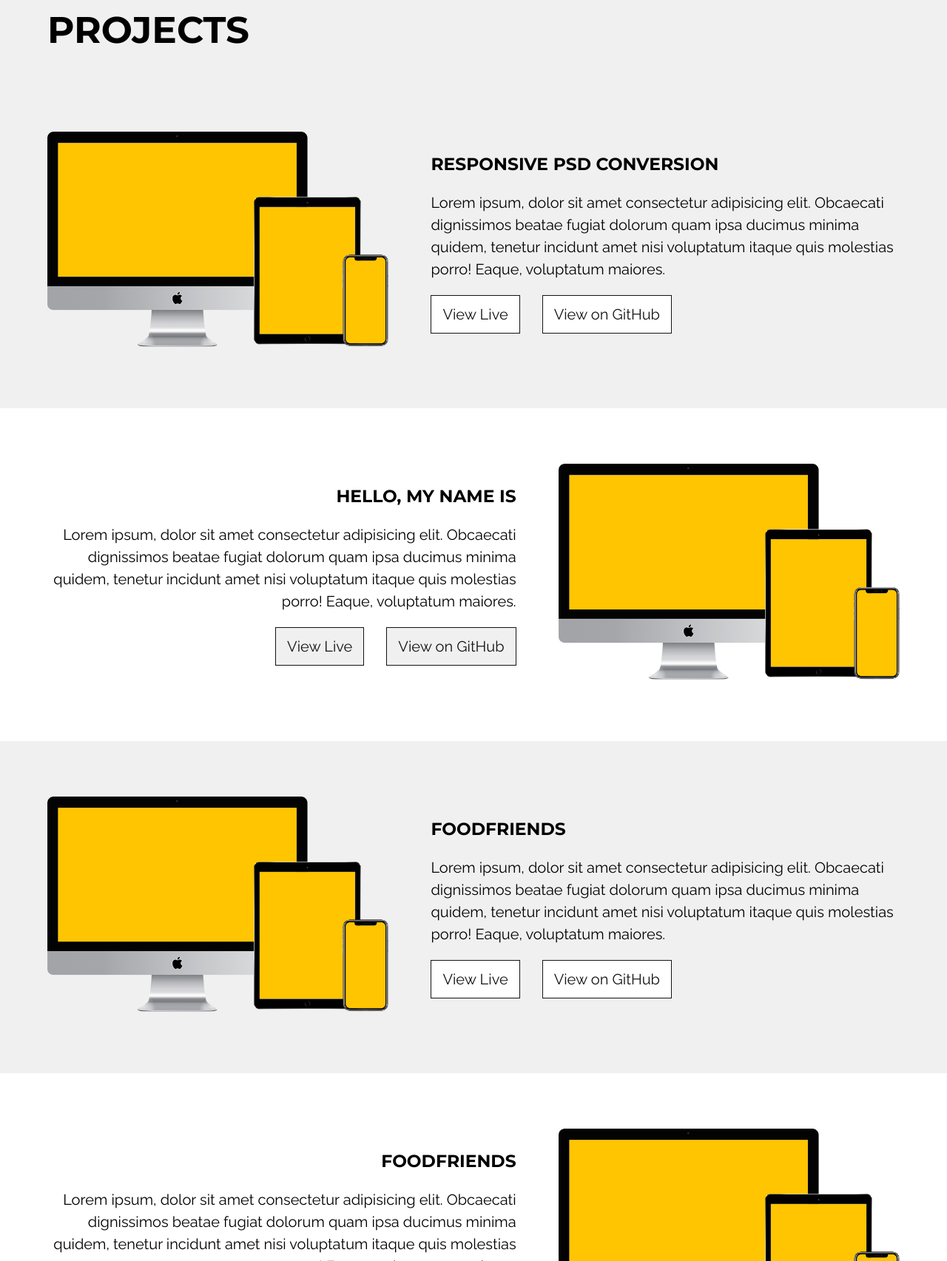
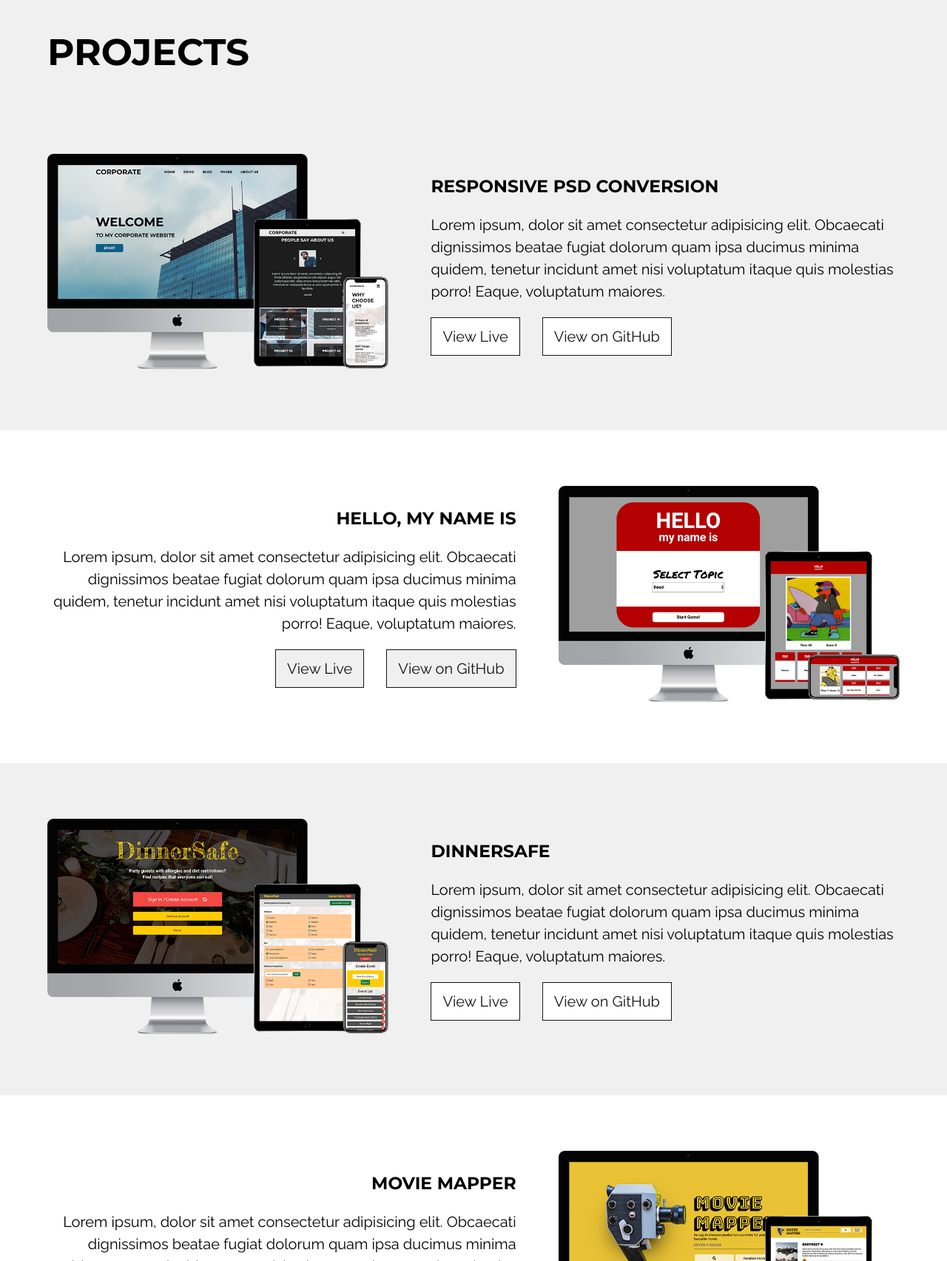
Before and after one commit to DTKahn/portfolio_dtkahn, a website: page index.html in a window 1280 px wide. Shown: the part 1800-3505 px from the top of the page at 74% size. Drawn offline with nearby package versions, Linux system fonts and the light colour scheme; some packages are replaced by stand-ins of ours; files that its build step writes are made by us from their sources; a script that the page names is missing; files whose address does not match are found by name.

Commit message:
added project screenshots

```diff
--- a/index.html
+++ b/index.html
@@ -59,9 +59,7 @@
                     <div class="about__writeUpDiv">
                         <p class="about__writeUp">I’m a Toronto based web developer with a background in Customer Success.</p>
 
-                        <p class="about__writeUp">Coming from a history of working with customers I know first-hand the difference reliable well-designed products make.
-                        I love the problem solving of building great software and I continue to wear a customer-experience hat as I work
-                        through building applications. I strive to build applications which are both effective and a pleasure to use.</p>
+                        <p class="about__writeUp">Coming from a history of working with customers, I know the difference that reliable well-designed software can make for the customers’ experience. I love the problem solving of building great software and I continue to wear a customer-centric hat as I work through building applications. I strive to build solutions which are both effective and a pleasure to use.</p>
                     </div>
                     <div class="about__bigLogoDiv">
                         <img src="./public/assets/dkLogo_big.png" alt="DK Logo with K inside the D surrounded by stylized curly brackets">
@@ -200,7 +198,7 @@
                     <li class="projects__projectLi">
                         <div class="wrapper projects__wrapper">
                             <div class="projects__imgDiv">
-                                <img src="./public/assets/devicesTemplate.png" alt="">
+                                <img src="./public/assets/responsive.png" alt="">
                             </div>
                             <div class="projects__projectInfo">
                                 <h3 class="projects__projectTitle">Responsive PSD Conversion</h3>
@@ -227,7 +225,7 @@
                                 </div>
                             </div>
                             <div class="projects__imgDiv">
-                                <img src="./public/assets/devicesTemplate.png" alt="">
+                                <img src="./public/assets/helloMyNameIs.png" alt="">
                             </div>
                         </div>
                         <!-- End of Wrapper for projects__projectLi -->
@@ -236,10 +234,10 @@
                     <li class="projects__projectLi">
                         <div class="wrapper projects__wrapper">
                             <div class="projects__imgDiv">
-                                <img src="./public/assets/devicesTemplate.png" alt="">
+                                <img src="./public/assets/dinnerSafe.png" alt="">
                             </div>
                             <div class="projects__projectInfo">
-                                <h3 class="projects__projectTitle">FoodFriends</h3>
+                                <h3 class="projects__projectTitle">DinnerSafe</h3>
                                 <p class="projects__description">Lorem ipsum, dolor sit amet consectetur adipisicing elit. Obcaecati
                                     dignissimos
                                     beatae fugiat dolorum quam ipsa ducimus minima quidem, tenetur incidunt amet nisi voluptatum itaque quis
@@ -256,20 +254,20 @@
                     <li class="projects__projectLi">
                         <div class="wrapper projects__wrapper">
                             <div class="projects__projectInfo">
-                                <h3 class="projects__projectTitle">FoodFriends</h3>
+                                <h3 class="projects__projectTitle">Movie Mapper</h3>
                                 <p class="projects__description">Lorem ipsum, dolor sit amet consectetur adipisicing elit. Obcaecati
                                     dignissimos
                                     beatae fugiat dolorum quam ipsa ducimus minima quidem, tenetur incidunt amet nisi voluptatum itaque quis
                                     molestias porro! Eaque, voluptatum maiores.</p>
                                 <div class="projects__links">
-                                    <a target="_blank" href="https://jdk-project6.firebaseapp.com/" class="projects__view projects__view--live">View
+                                    <a target="_blank" href="./movie_mapper" class="projects__view projects__view--live">View
                                         Live</a>
                                     <a href="#" class="projects__view projects__view--onGitHub">View on GitHub</a>
                                 </div>
                             </div>
 
                             <div class="projects__imgDiv">
-                                <img src="./public/assets/devicesTemplate.png" alt="">
+                                <img src="./public/assets/movieMapper.png" alt="">
                             </div>
                         </div>
                         <!-- End of Wrapper for projects__projectLi -->
@@ -278,16 +276,16 @@
                     <li class="projects__projectLi">
                         <div class="wrapper projects__wrapper">
                             <div class="projects__imgDiv">
-                                <img src="./public/assets/devicesTemplate.png" alt="">
+                                <img src="./public/assets/filmFriends.png" alt="">
                             </div>
                             <div class="projects__projectInfo">
-                                <h3 class="projects__projectTitle">FoodFriends</h3>
+                                <h3 class="projects__projectTitle">Film Friends</h3>
                                 <p class="projects__description">Lorem ipsum, dolor sit amet consectetur adipisicing elit. Obcaecati
                                     dignissimos
                                     beatae fugiat dolorum quam ipsa ducimus minima quidem, tenetur incidunt amet nisi voluptatum itaque quis
                                     molestias porro! Eaque, voluptatum maiores.</p>
                                 <div class="projects__links">
-                                    <a target="_blank" href="https://jdk-project6.firebaseapp.com/" class="projects__view projects__view--live">View
+                                    <a target="_blank" href="https://project5-8ab05.firebaseapp.com/" class="projects__view projects__view--live">View
                                         Live</a>
                                     <a href="#" class="projects__view projects__view--onGitHub">View on GitHub</a>
                                 </div>
```
Also changed, not shown: public/assets/dinnerSafe.png (added), public/assets/filmFriends.png (added), public/assets/helloMyNameIs.png (added), public/assets/movieMapper.png (added), public/assets/responsive.png (added).
